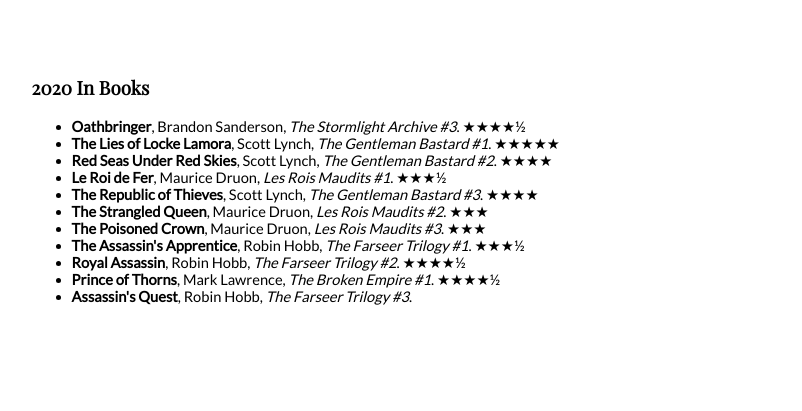
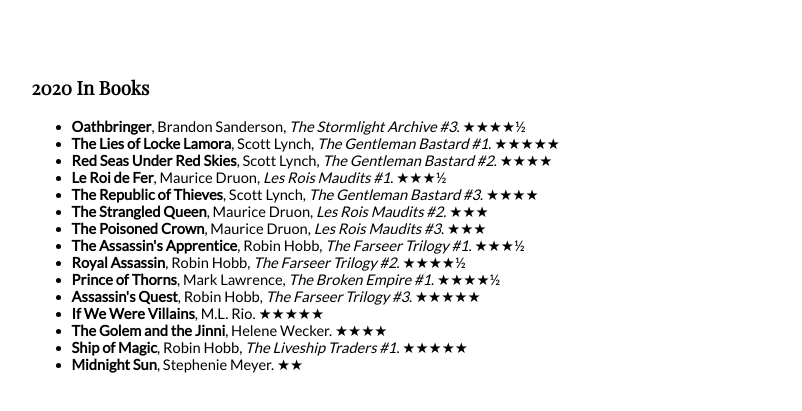
Before and after one commit to yildab/yildab-archive.github.io, a plain HTML site: page books.html in a window 1280 px wide. Shown: the part 205-616 px from the top of the page, without its empty margins (166-968 px from the left). Drawn offline with nearby package versions, Linux system fonts and the light colour scheme; a web font is replaced by a local one.

Commit message:
Update books.html

```diff
--- a/books.html
+++ b/books.html
@@ -39,7 +39,11 @@
         <li><b>The Assassin's Apprentice</b>, Robin Hobb, <i>The Farseer Trilogy #1</i>. ★★★½</li>
         <li><b>Royal Assassin</b>, Robin Hobb, <i>The Farseer Trilogy #2</i>. ★★★★½</li>
         <li><b>Prince of Thorns</b>, Mark Lawrence, <i>The Broken Empire #1</i>. ★★★★½</li>
-        <li><b>Assassin's Quest</b>, Robin Hobb, <i>The Farseer Trilogy #3</i>.</li>
+        <li><b>Assassin's Quest</b>, Robin Hobb, <i>The Farseer Trilogy #3</i>. ★★★★★</li>
+        <li><b>If We Were Villains</b>, M.L. Rio. ★★★★★</li>
+        <li><b>The Golem and the Jinni</b>, Helene Wecker. ★★★★</li>
+        <li><b>Ship of Magic</b>, Robin Hobb, <i>The Liveship Traders #1</i>. ★★★★★</li>
+        <li><b>Midnight Sun</b>, Stephenie Meyer. ★★</li>
       </ol>
     </div>
   </body>
```
